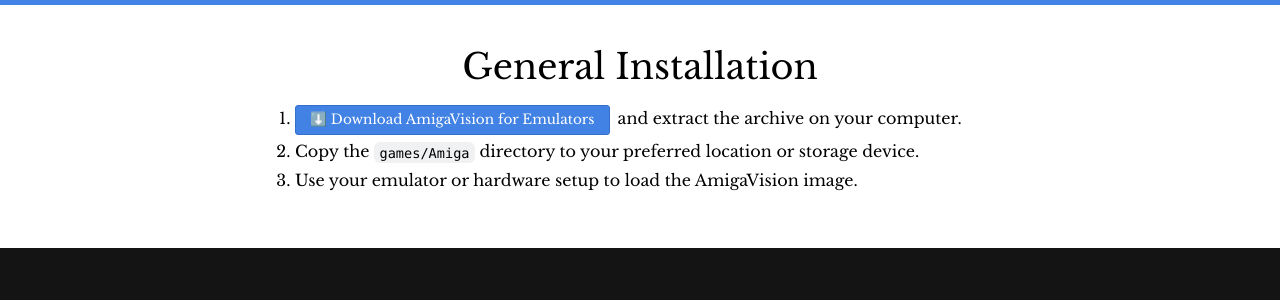
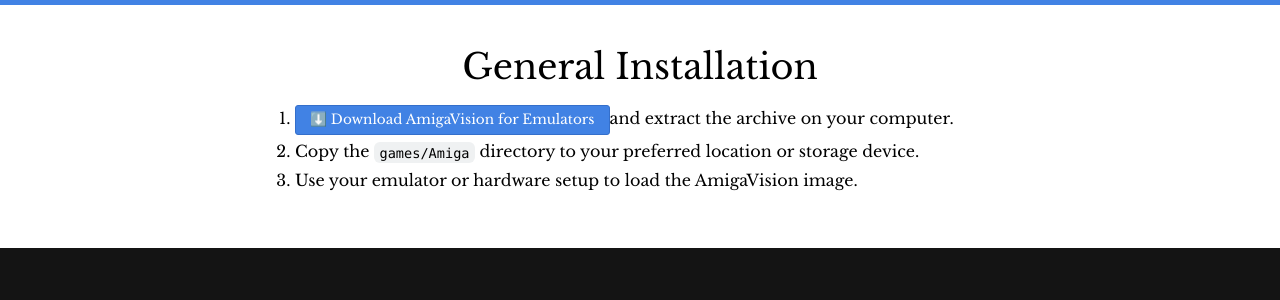
Before and after one commit to amigavision/amigavision.github.io, a Jekyll site: the page built from download/other.html, in a window 1280 px wide. Shown: the part 438-738 px from the top of the page. Built offline with Jekyll 4.4.1, drawn with Linux system fonts in a browser that asks for light colours.

Commit message:
Remove right margin

```diff
--- a/_includes/amigavision.css
+++ b/_includes/amigavision.css
@@ -865,7 +865,7 @@
 .page ol .button,
 .page ul .button {
   display: inline-block;
-  margin: 0 8px 0 0;
+  margin: 0;
   vertical-align: middle;
 }
 .button.alt a:hover {
```
